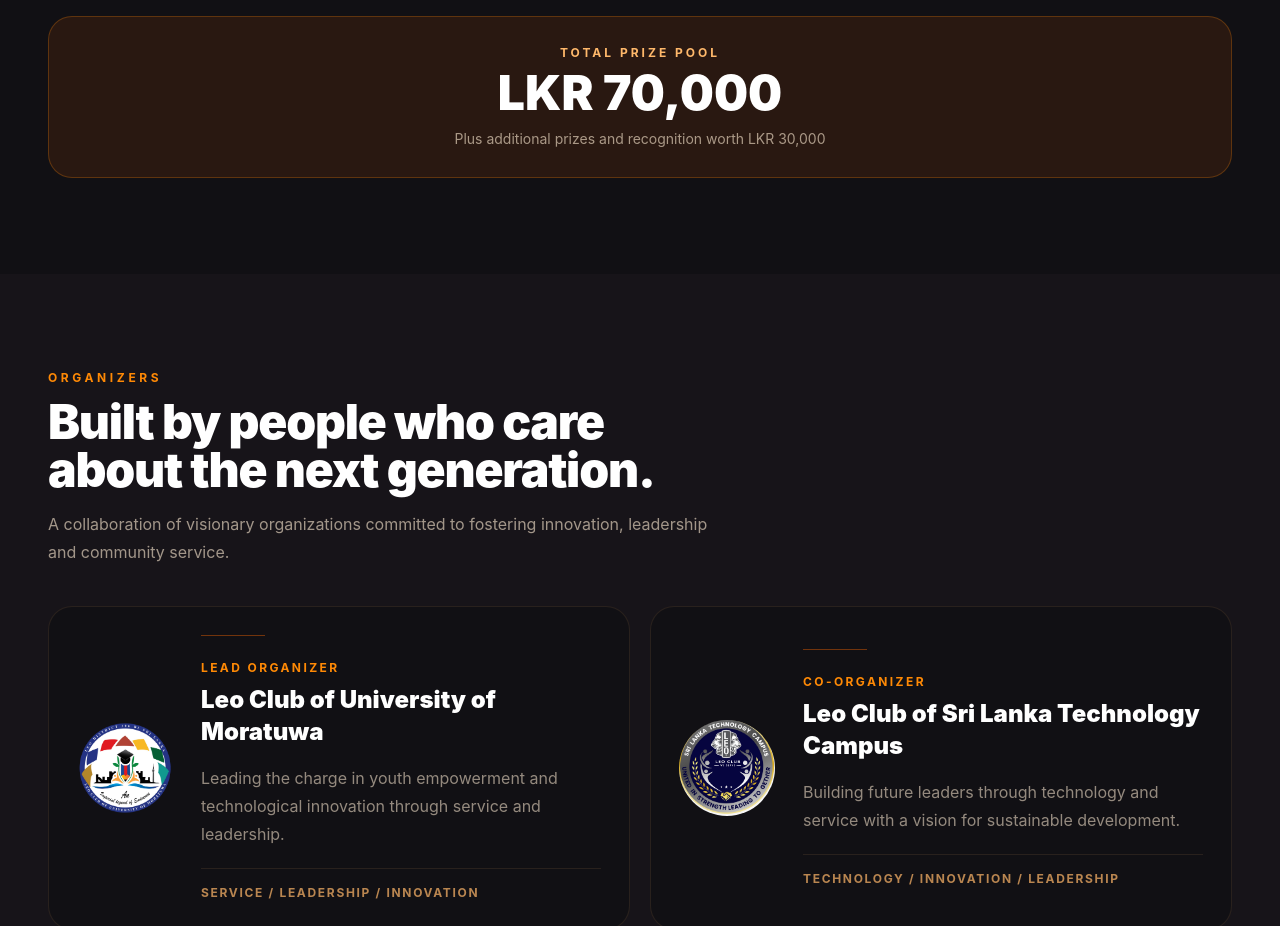
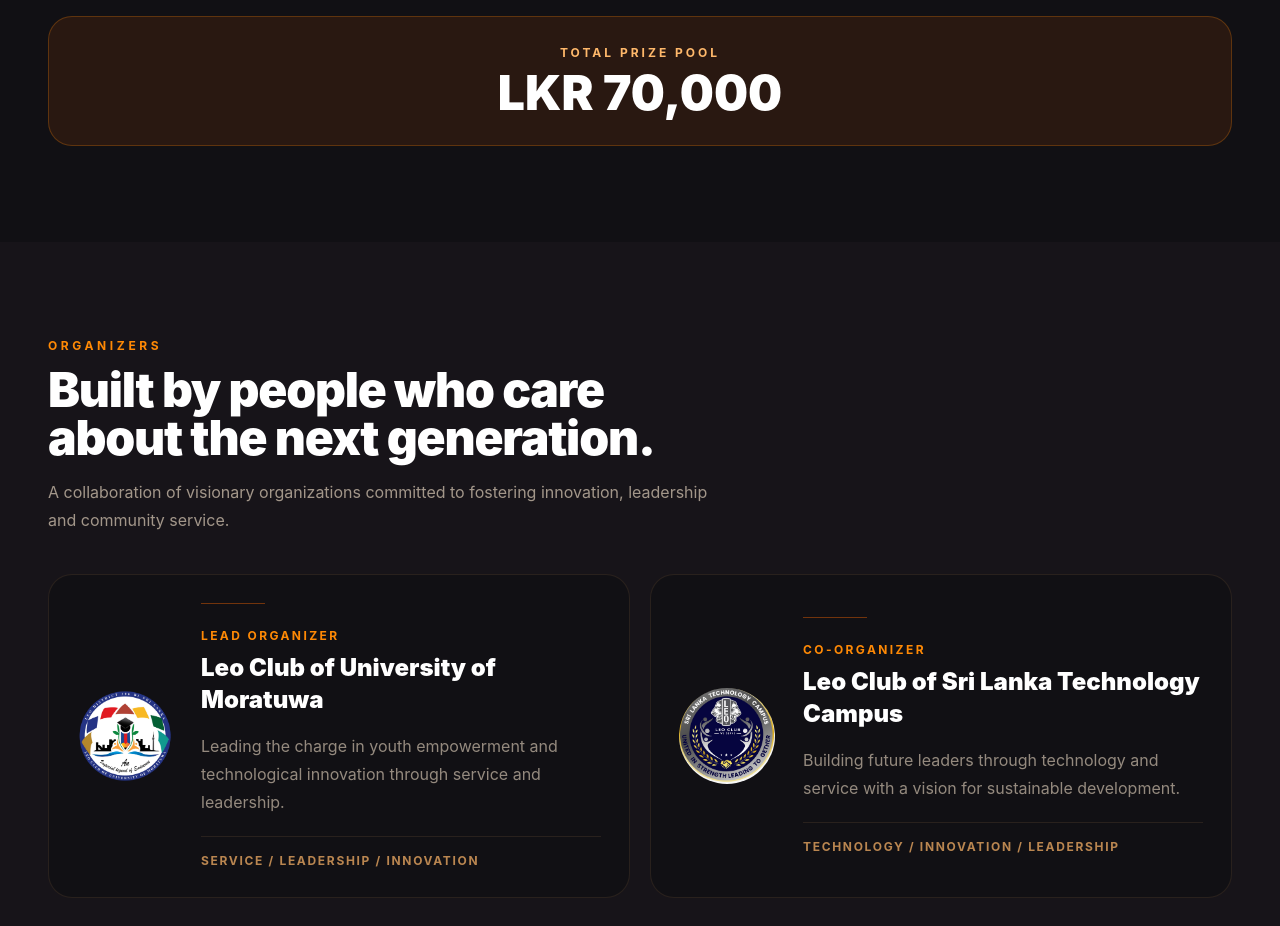
Before and after one commit to hirunjayalath/devthon-4.0-web, a React (Vite) app: page / in a window 1280 px wide. Shown: the part 3840-4766 px from the top of the page. Built offline with nearby package versions, Linux system fonts and the light colour scheme.

Commit message:
Remove additional prize descriptions

```diff
--- a/src/EventSections.tsx
+++ b/src/EventSections.tsx
@@ -47,7 +47,6 @@ const timelineByCategory: Record<Category, TimelineItem[]> = {
 const prizeByCategory = {
   School: {
     total: 'LKR 70,000',
-    additional: 'Plus additional prizes and recognition worth LKR 30,000',
     placements: [
       { title: 'Champion', amount: 'LKR 20,000' },
       { title: '1st Runner Up', amount: 'LKR 15,000' },
@@ -56,7 +55,6 @@ const prizeByCategory = {
   },
   University: {
     total: 'LKR 150,000',
-    additional: 'Plus additional prizes and recognition worth LKR 70,000',
     placements: [
       { title: 'Champion', amount: 'LKR 50,000' },
       { title: '1st Runner Up', amount: 'LKR 30,000' },
@@ -65,7 +63,6 @@ const prizeByCategory = {
   },
 } satisfies Record<Category, {
   total: string
-  additional: string
   placements: { title: string; amount: string }[]
 }>
 
@@ -175,7 +172,6 @@ export function PrizePool() {
         <div className="mt-6 rounded-3xl border border-orange-400/25 bg-orange-500/10 p-7 text-center">
           <p className="text-xs font-bold uppercase tracking-[0.25em] text-orange-300">Total Prize Pool</p>
           <p className="mt-2 text-4xl font-black md:text-5xl">{prize.total}</p>
-          <p className="mt-3 text-sm text-orange-100/60">{prize.additional}</p>
         </div>
       </div>
     </section>
```
